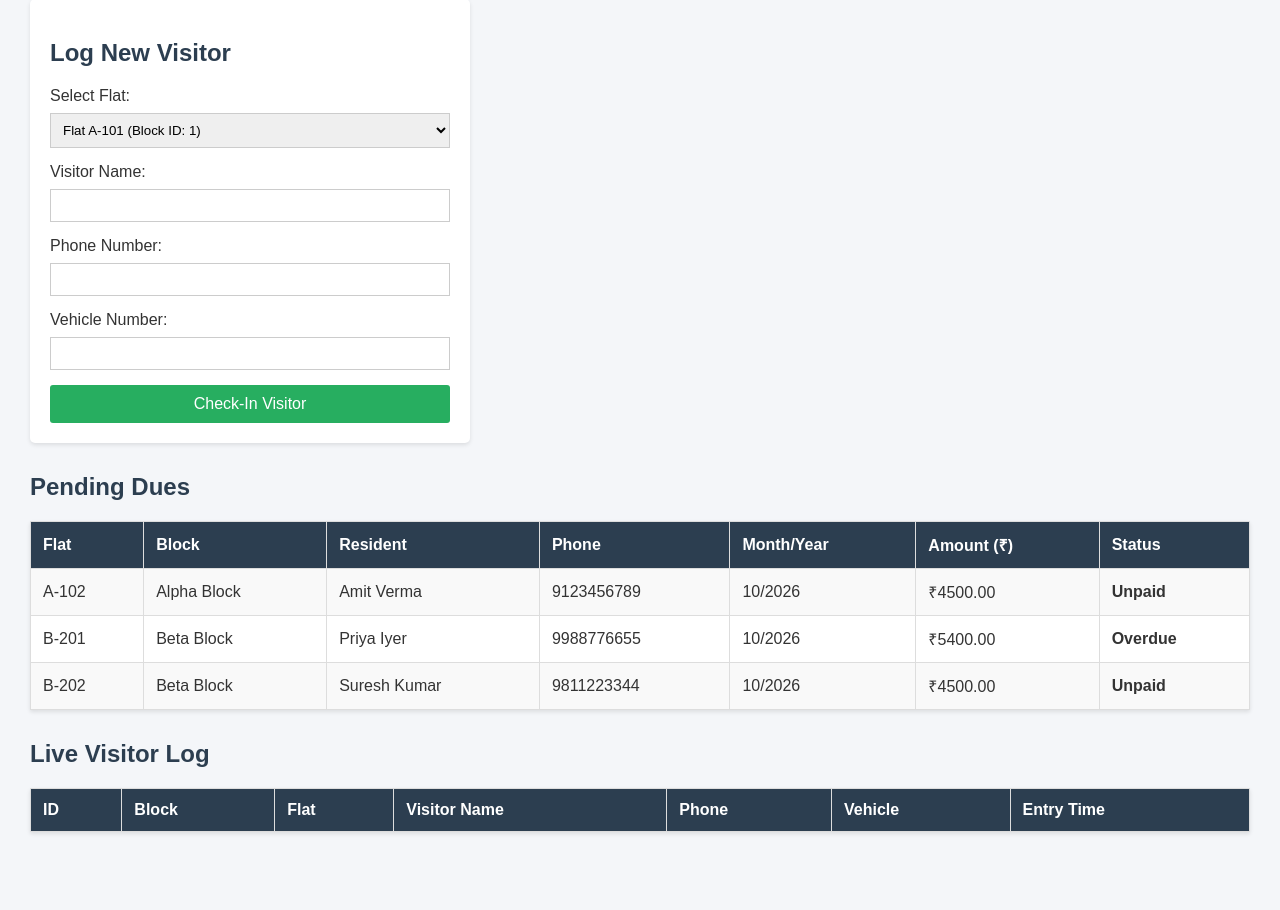
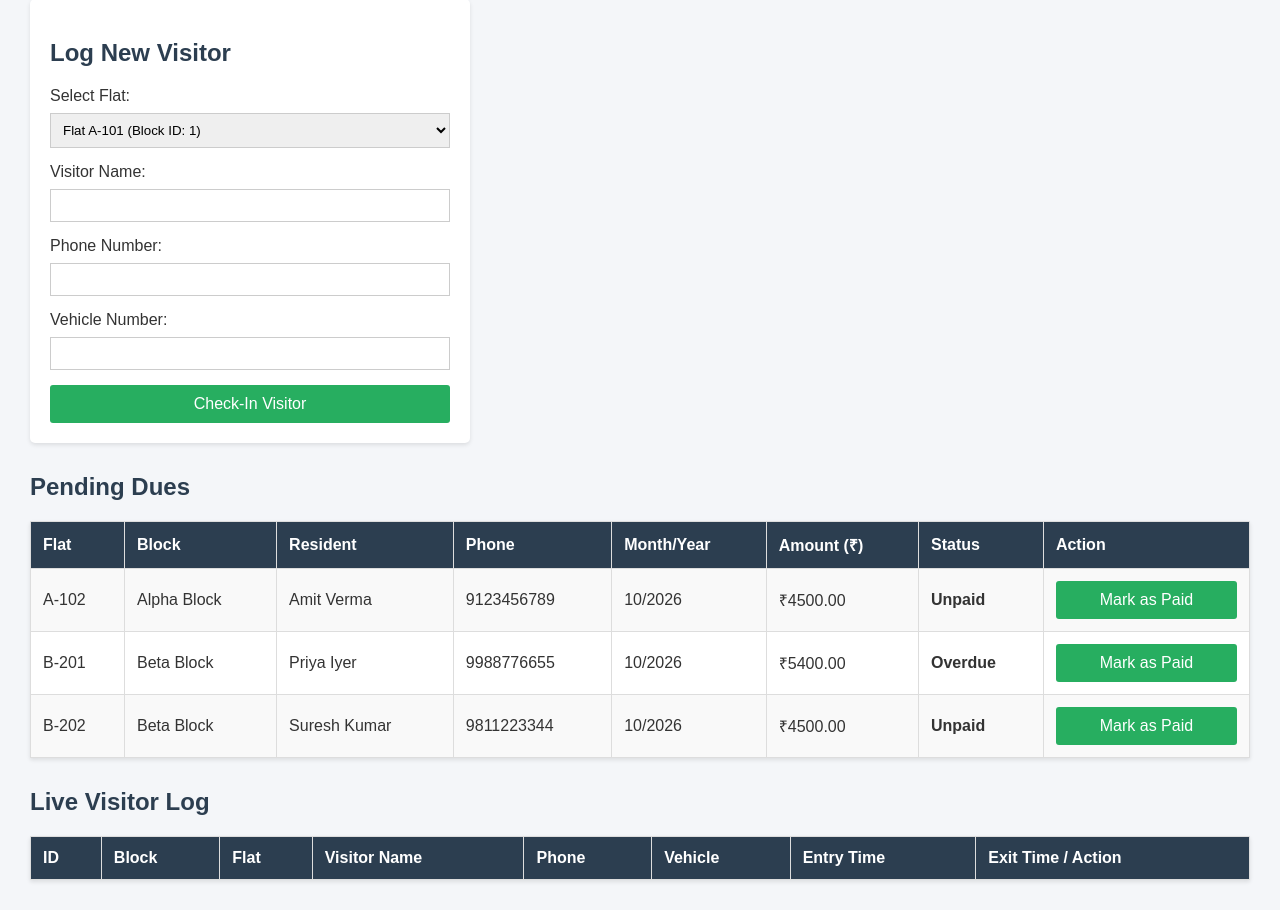
Before and after one commit to Varuna2503/DBMS_project, a Flask app: page / in a window 1280 px wide. Shown: the part 89-999 px from the top of the page. Before the commit the page ends 923 px from the top, so only its background shows below. Run offline with Flask 3, Linux system fonts and the light colour scheme; data comes from the database, SQL or seed files in the repository; data that the repository does not hold is empty.

Commit message:
Update app and index page

```diff
--- a/app.py
+++ b/app.py
@@ -3,29 +3,40 @@ import mysql.connector
 
 app = Flask(__name__)
 
+
 def get_db_connection():
     return mysql.connector.connect(
         host="localhost",
         user="root",
-        password="",
+        password="492225114191",  # <-- put your MySQL root password here
         database="gated_community_db"
     )
+
 
 @app.route('/')
 def index():
     conn = get_db_connection()
     cursor = conn.cursor(dictionary=True)
+
     cursor.execute("SELECT * FROM PendingDuesView")
     pending_dues = cursor.fetchall()
+
     cursor.execute("SELECT * FROM DailyVisitorLogView")
     visitor_log = cursor.fetchall()
-    cursor.execute("SELECT * FROM Residents")
-    residents = cursor.fetchall()
+
     cursor.execute("SELECT * FROM Flats")
     flats = cursor.fetchall()
+
     cursor.close()
     conn.close()
-    return render_template('index.html', pending_dues=pending_dues, visitor_log=visitor_log, residents=residents, flats=flats)
+
+    return render_template(
+        'index.html',
+        pending_dues=pending_dues,
+        visitor_log=visitor_log,
+        flats=flats
+    )
+
 
 @app.route('/add_visitor', methods=['POST'])
 def add_visitor():
@@ -37,7 +48,8 @@ def add_visitor():
     conn = get_db_connection()
     cursor = conn.cursor()
     cursor.execute(
-        "INSERT INTO Visitors (flat_id, visitor_name, phone, vehicle_number) VALUES (%s, %s, %s, %s)",
+        "INSERT INTO Visitors (flat_id, visitor_name, phone, vehicle_number, entry_time) "
+        "VALUES (%s, %s, %s, %s, NOW())",
         (flat_id, visitor_name, phone, vehicle_number)
     )
     conn.commit()
@@ -45,5 +57,34 @@ def add_visitor():
     conn.close()
     return redirect(url_for('index'))
 
+
+@app.route('/pay_bill/<int:bill_id>', methods=['POST'])
+def pay_bill(bill_id):
+    conn = get_db_connection()
+    cursor = conn.cursor()
+    cursor.execute(
+        "UPDATE Maintenance_Bills SET status = 'Paid' WHERE bill_id = %s",
+        (bill_id,)
+    )
+    conn.commit()
+    cursor.close()
+    conn.close()
+    return redirect(url_for('index'))
+
+
+@app.route('/checkout_visitor/<int:visitor_id>', methods=['POST'])
+def checkout_visitor(visitor_id):
+    conn = get_db_connection()
+    cursor = conn.cursor()
+    cursor.execute(
+        "UPDATE Visitors SET exit_time = NOW() WHERE visitor_id = %s AND exit_time IS NULL",
+        (visitor_id,)
+    )
+    conn.commit()
+    cursor.close()
+    conn.close()
+    return redirect(url_for('index'))
+
+
 if __name__ == '__main__':
     app.run(debug=True, port=5000)
--- a/templates/index.html
+++ b/templates/index.html
@@ -44,20 +44,34 @@
 
     <h2>Pending Dues</h2>
     <table>
-        <tr><th>Flat</th><th>Block</th><th>Resident</th><th>Phone</th><th>Month/Year</th><th>Amount (₹)</th><th>Status</th></tr>
+        <tr><th>Flat</th><th>Block</th><th>Resident</th><th>Phone</th><th>Month/Year</th><th>Amount (₹)</th><th>Status</th><th>Action</th></tr>
         {% for d in pending_dues %}
         <tr>
             <td>{{ d.flat_number }}</td><td>{{ d.block_name }}</td><td>{{ d.resident_name }}</td><td>{{ d.phone }}</td><td>{{ d.bill_month }}/{{ d.bill_year }}</td><td>₹{{ d.amount }}</td><td><b>{{ d.status }}</b></td>
+            <td>
+                <form action="/pay_bill/{{ d.bill_id }}" method="POST">
+                    <button type="submit">Mark as Paid</button>
+                </form>
+            </td>
         </tr>
         {% endfor %}
     </table>
 
     <h2>Live Visitor Log</h2>
     <table>
-        <tr><th>ID</th><th>Block</th><th>Flat</th><th>Visitor Name</th><th>Phone</th><th>Vehicle</th><th>Entry Time</th></tr>
+        <tr><th>ID</th><th>Block</th><th>Flat</th><th>Visitor Name</th><th>Phone</th><th>Vehicle</th><th>Entry Time</th><th>Exit Time / Action</th></tr>
         {% for v in visitor_log %}
         <tr>
             <td>{{ v.visitor_id }}</td><td>{{ v.block_name }}</td><td>{{ v.flat_number }}</td><td>{{ v.visitor_name }}</td><td>{{ v.visitor_phone }}</td><td>{{ v.vehicle_number }}</td><td>{{ v.entry_time }}</td>
+            <td>
+                {% if v.exit_time %}
+                    {{ v.exit_time }}
+                {% else %}
+                <form action="/checkout_visitor/{{ v.visitor_id }}" method="POST">
+                    <button type="submit" style="background-color:#c0392b;">Check-Out</button>
+                </form>
+                {% endif %}
+            </td>
         </tr>
         {% endfor %}
     </table>
```
